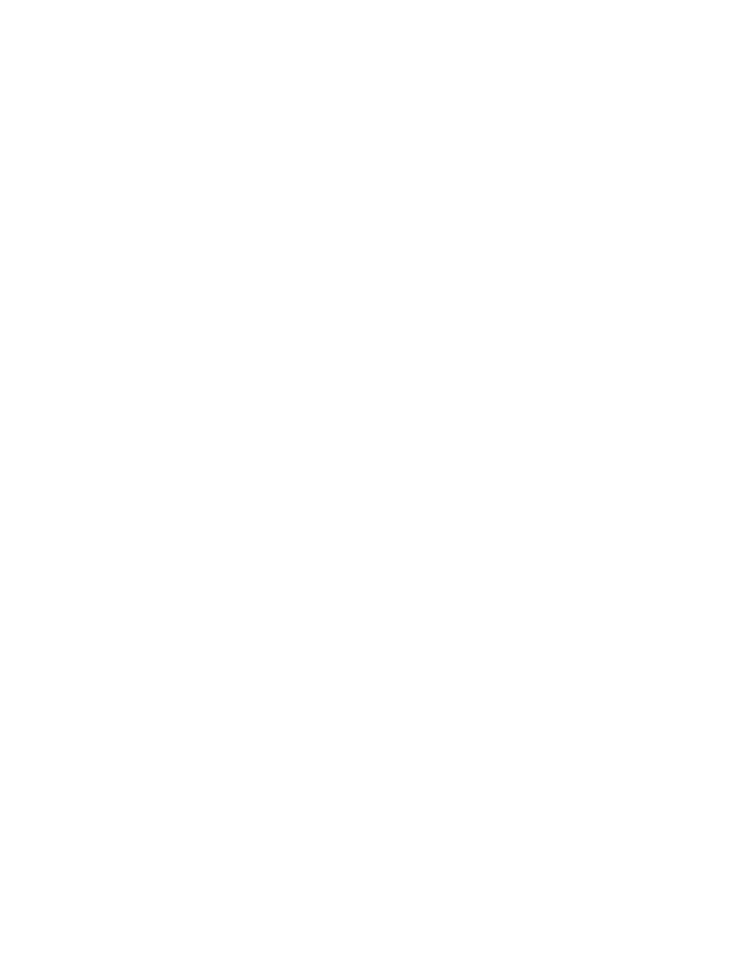
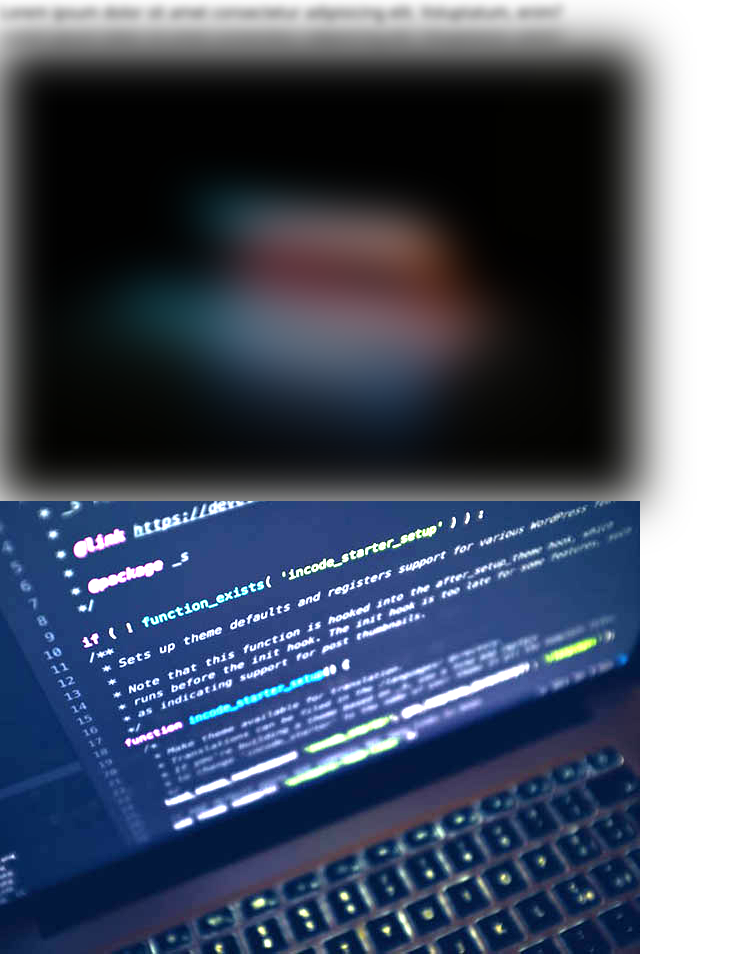
Before and after one commit to funkiv/tailwind_sandbox, a plain HTML site: page tailwind-sandbox-starter/09-filters/index.html in a window 1280 px wide. Shown: the whole page, without its empty margins (0-741 px from the left). Before the commit the page ends 800 px from the top, so only its background shows below. Drawn offline with nearby package versions, Linux system fonts and the light colour scheme.

Commit message:
09 Filters

```diff
--- a/tailwind-sandbox-starter/09-filters/index.html
+++ b/tailwind-sandbox-starter/09-filters/index.html
@@ -1,5 +1,6 @@
 <!DOCTYPE html>
 <html lang="en">
+
 <head>
   <meta charset="UTF-8" />
   <meta http-equiv="X-UA-Compatible" content="IE=edge" />
@@ -7,11 +8,18 @@
   <script src="https://cdn.tailwindcss.com"></script>
   <title>Filters</title>
 </head>
+
 <body>
   <!-- Blur -->
-
-    <!-- Brightness ->
-
+  <div class="blur-sm">
+    Lorem ipsum dolor sit amet consectetur adipisicing elit. Voluptatum, enim?
+  </div>
+  <div class="blur">
+    Lorem ipsum dolor sit amet consectetur adipisicing elit. Voluptatum, enim?
+  </div>
+  <img class="blur-xl" src="../assets/img/img1.jpg" alt="">
+  <!-- Brightness -->
+  <img class="brightness-200" src="../assets/img/img2.jpg" alt="">
   <!-- Contrast -->
 
   <!-- Grayscale -->
@@ -22,6 +30,7 @@
 
   <!-- Hue Rotate -->
 </body>
+
 </html>
 
 <!-- Blur
```
Lines whose indentation alone changed are shown as unchanged.
